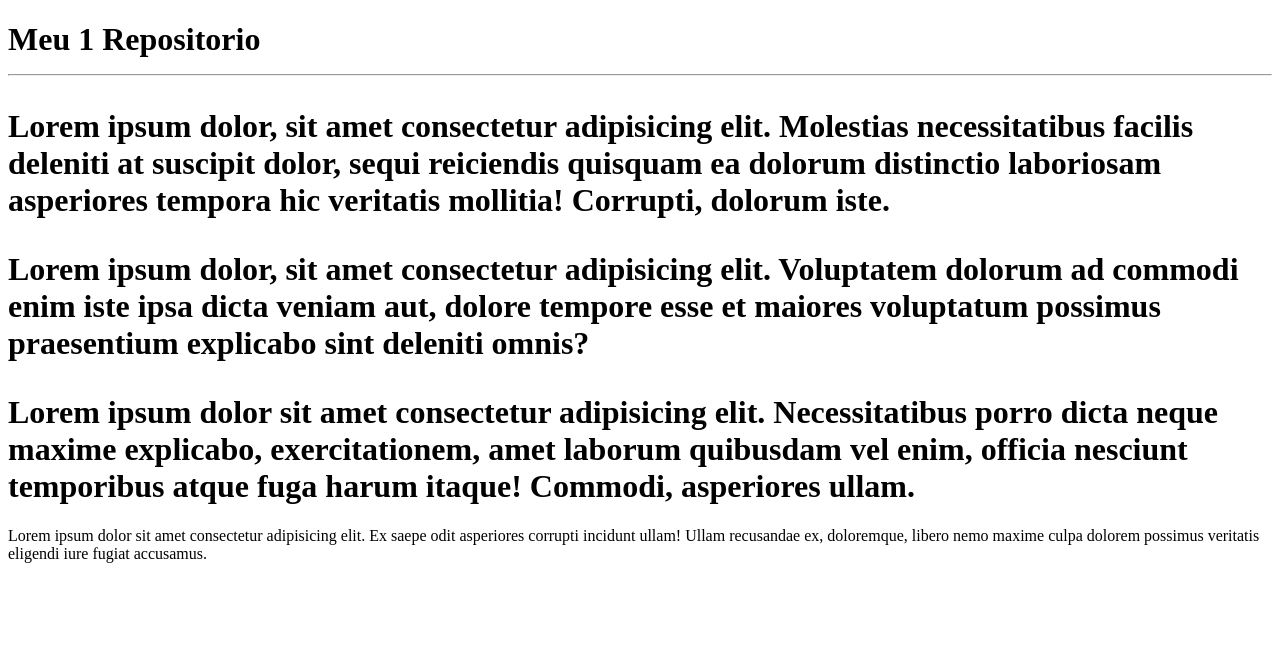
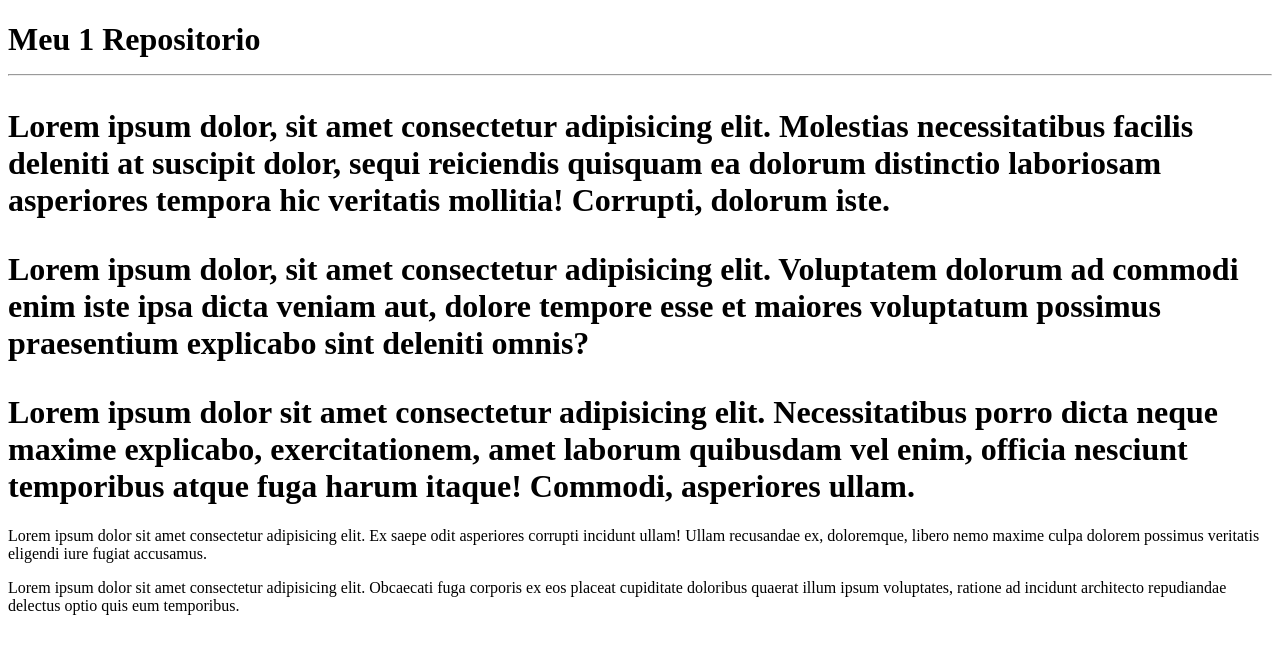
Before and after one commit to Pedr0P1/Meu-1--Repositorio, a plain HTML site: page Exemplo/Index.html in a window 1280 px wide. Drawn offline with Linux system fonts and the light colour scheme.

Commit message:
Coloquei um Lorem

```diff
--- a/Exemplo/Index.html
+++ b/Exemplo/Index.html
@@ -14,3 +14,4 @@
 </h1>
 </body>
 </html><p></p>Lorem ipsum dolor sit amet consectetur adipisicing elit. Ex saepe odit asperiores corrupti incidunt ullam! Ullam recusandae ex, doloremque, libero nemo maxime culpa dolorem possimus veritatis eligendi iure fugiat accusamus.
+<p>Lorem ipsum dolor sit amet consectetur adipisicing elit. Obcaecati fuga corporis ex eos placeat cupiditate doloribus quaerat illum ipsum voluptates, ratione ad incidunt architecto repudiandae delectus optio quis eum temporibus.</p>
```
